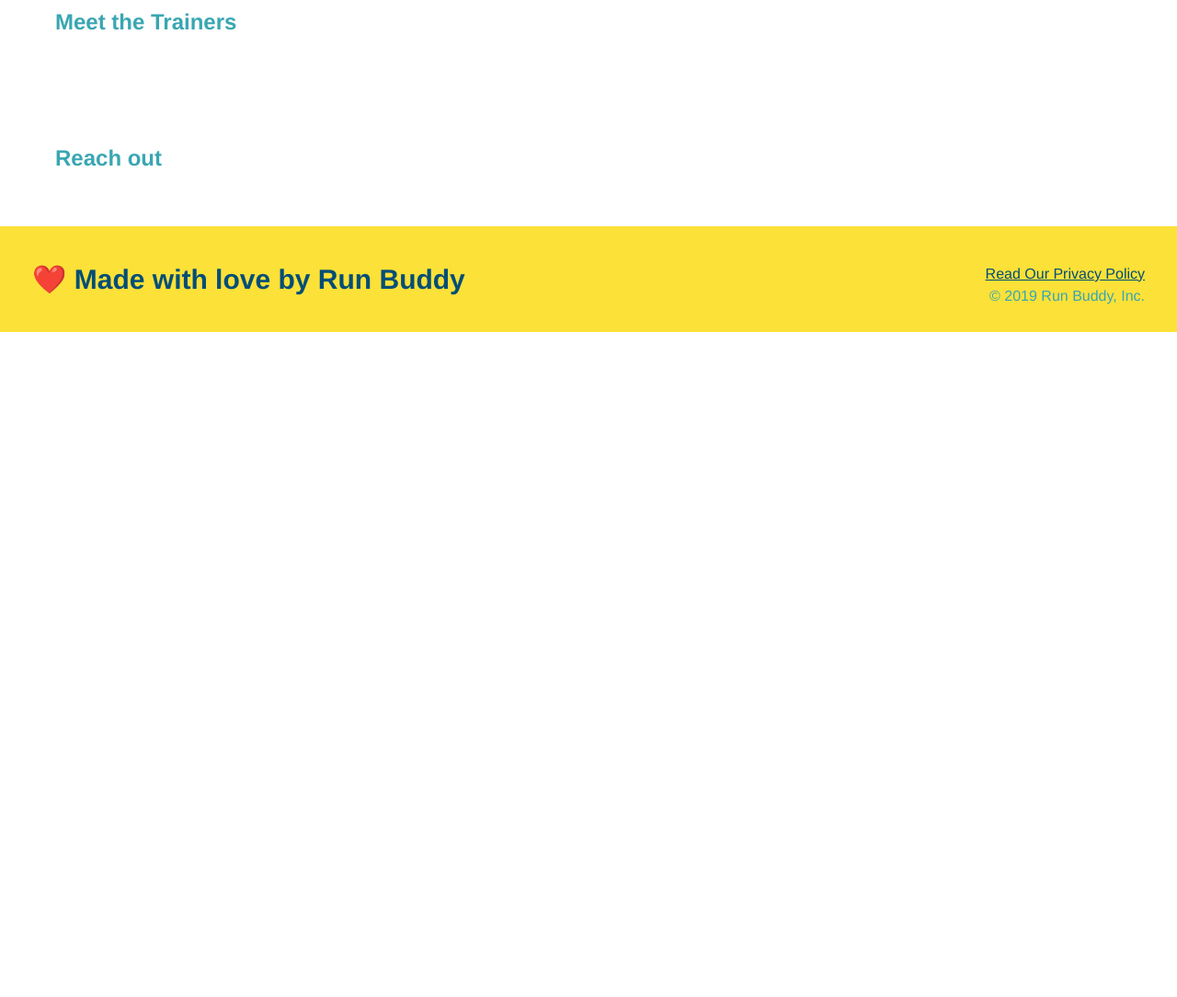
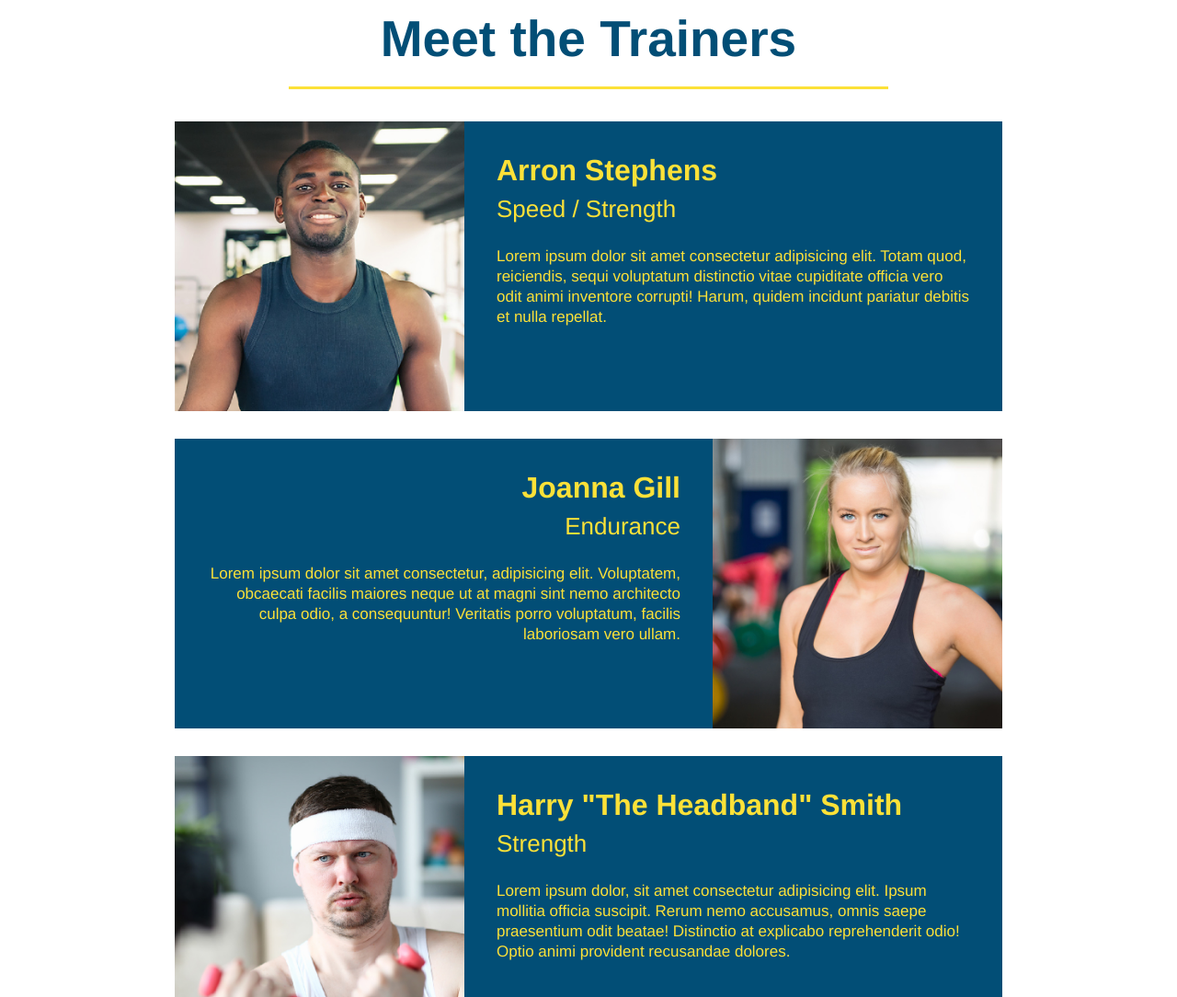
Before and after one commit to sam-levin/run-buddy, a plain HTML site: page index.html in a window 1280 px wide. Shown: the part 2700-3784 px from the top of the page at 92% size. Before the commit the page ends 3061 px from the top, so only its background shows below. Drawn offline with Linux system fonts and the light colour scheme.

Commit message:
add iframe

```diff
--- a/assets/css/styles.css
+++ b/assets/css/styles.css
@@ -168,3 +168,50 @@ section {
 .steps span {
     font-size: 38px;
 }
+
+.trainers {
+    text-align: center;
+}
+
+.trainer {
+    width: 900px;
+    margin: 0 auto 30px auto;
+    background: #024e76;
+    color: #fce138;
+    overflow: auto;
+}
+
+.trainer img {
+    width: 35%;
+    float: left;
+}
+
+.trainer-bio {
+    padding: 35px;
+    float: left;
+    width: 65%;
+}
+
+.text-left {
+    text-align: left;
+}
+
+.text-right {
+    text-align: right;
+}
+
+.trainer-bio h3 {
+    font-size: 32px;
+    margin-bottom: 8px;
+}
+
+.trainer-bio h4 {
+    font-weight: lighter;
+    font-size: 26px;
+    margin-bottom: 25px;
+}
+
+.trainer-bio p {
+    font-size: 17px;
+    line-height: 1.3;
+}
--- a/index.html
+++ b/index.html
@@ -108,13 +108,69 @@
     </section>
 
     <!-- "Meet the Trainers" section-->
-    <section>
-        <h2>Meet the Trainers</h2>
+    <section id="your-trainers" class="trainers">
+        <h2 class="section-title primary-border">
+            Meet the Trainers
+        </h2>
+        <article class="trainer">
+            <img src="./assets/images/trainer-1.jpg" alt="Arron Stephens in his workout clothes, ready to pump iron">
+            <div class="trainer-bio text-left">
+                <h3>Arron Stephens</h3>
+                <h4>Speed / Strength</h4>
+                <p>
+                    Lorem ipsum dolor sit amet consectetur adipisicing elit. Totam quod, reiciendis, sequi voluptatum distinctio vitae cupiditate officia vero odit animi inventore corrupti! Harum, quidem incidunt pariatur debitis et nulla repellat.
+                </p>
+            </div>
+        </article>
+        <article class="trainer">
+            <div class="trainer-bio text-right">
+                <h3>Joanna Gill</h3>
+                <h4>Endurance</h4>
+                <p>
+                    Lorem ipsum dolor sit amet consectetur, adipisicing elit. Voluptatem, obcaecati facilis maiores neque ut at magni sint nemo architecto culpa odio, a consequuntur! Veritatis porro voluptatum, facilis laboriosam vero ullam.
+                </p>
+            </div>
+            <img src="./assets/images/trainer-2.jpg" alt="Joanna Gill cooling off after a workout">
+        </article>
+        <article class="trainer">
+            <img src="./assets/images/trainer-3.jpg" alt="Harry Smith wearing a headband and lifting comically small pink weights">
+            <div class="trainer-bio text-left">
+                <h3>Harry "The Headband" Smith</h3>
+                <h4>Strength</h4>
+                <p>
+                    Lorem ipsum dolor, sit amet consectetur adipisicing elit. Ipsum mollitia officia suscipit. Rerum nemo accusamus, omnis saepe praesentium odit beatae! Distinctio at explicabo reprehenderit odio! Optio animi provident recusandae dolores.
+                </p>
+            </div>
+        </article>
     </section>
 
     <!-- "Reach out" section-->
     <section>
         <h2>Reach out</h2>
+        <div class="contact-info">
+            <iframe src="https://www.google.com/maps/embed?pb=!1m18!1m12!1m3!1d3354.124375555624!2d-117.25628588481761!3d32.788961280968344!2m3!1f0!2f0!3f0!3m2!1i1024!2i768!4f13.1!3m3!1m2!1s0x80dc01efb758894f%3A0xceba38279e93e762!2s728%20Yarmouth%20Ct%2C%20San%20Diego%2C%20CA%2092109!5e0!3m2!1sen!2sus!4v1643437245008!5m2!1sen!2sus"
+                width="400"
+                height="400"
+                style="border:0;"
+                allowfullscreen=""
+                loading="lazy">
+            </iframe>
+            <div>
+                <h3>Run Buddy</h3>
+                <p>
+                    Any questions or concerns before signing up?
+                    <br/>
+                    Let us know and we'll be happy to talk to you!
+                </p>
+                <address>
+                    55 Main Street <br/>
+                    Some Town, CA <br/>
+                    12345<br/>
+                    P: 555.RUN.BUDZ (555.786.2839) <br/>
+                    E: <a href="mailto:info@runbuddy.io">info@runbuddy.io</a>
+                </address>
+            </div>
+        </div>
     </section>
 
     <!-- footer-->
```
Also changed, not shown: assets/images/trainer-1.jpg (added), assets/images/trainer-2.jpg (added), assets/images/trainer-3.jpg (added).
